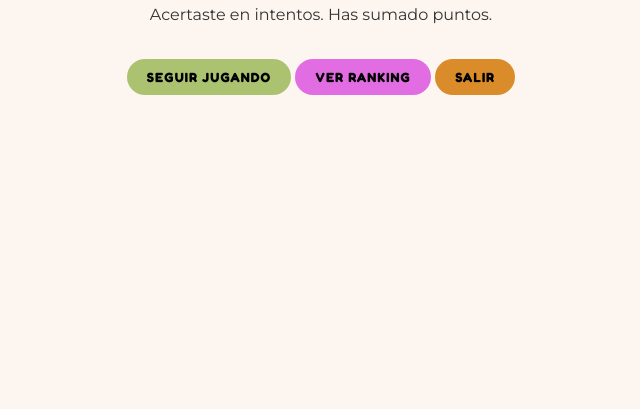
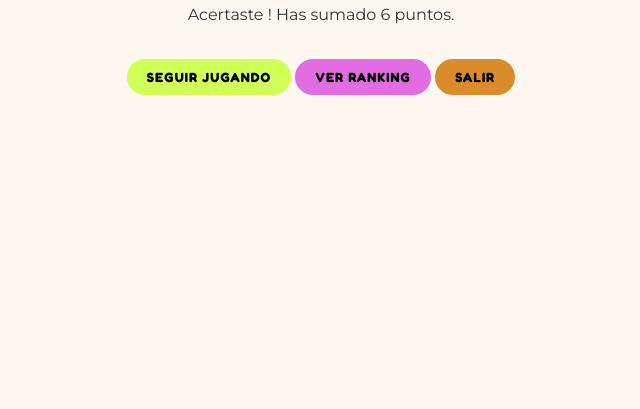
Before and after one commit to PioIX/2025---TPIN-1---G10, a plain HTML site: page Front/index4.html in a window 1280 px wide. Shown: the part 391-800 px from the top of the page, without its empty margins (319-959 px from the left). Drawn offline with Linux system fonts and the light colour scheme.

Commit message:
TERMINADO!!!!!!!!!!!!1

```diff
--- a/Front/admin.css
+++ b/Front/admin.css
@@ -2,7 +2,7 @@ body {
   margin: 0;
   padding: 0;
   font-family: 'Montserrat', sans-serif;
-  background-color: #fef6f1;
+   background-color: #fef7f0;
   display: flex;
   justify-content: center;
   align-items: center;
--- a/Front/estilos.css
+++ b/Front/estilos.css
@@ -2,7 +2,7 @@ body {
   margin: 0;
   padding: 0;
   font-family: Arial, sans-serif;
-  background-color: #fdfaf7;
+  background-color: #fef7f0;
   display: flex;
   justify-content: center;
   align-items: center;
--- a/Front/estilos3.css
+++ b/Front/estilos3.css
@@ -1,6 +1,6 @@
 body {
   font-family: "Montserrat", sans-serif;
-  background-color: #fdfaf7;
+   background-color: #fef7f0;
   margin: 0;
   padding: 40px;
   height: 100vh;
--- a/Front/estilos4.css
+++ b/Front/estilos4.css
@@ -1,7 +1,7 @@
 body {
   margin: 0;
   padding: 0;
-  background-color: #fdf5ef;
+   background-color: #fef7f0;
   display: flex;
   justify-content: center;
   align-items: center;
@@ -33,7 +33,7 @@ p {
     display: inline-block;
     margin-top: 5px;
     padding: 10px 20px;
-    background-color: #abc270;
+    background-color:#d0ff57;
     color: black;
     font-weight: bold;
     text-decoration: none;
--- a/Front/estilos5.css
+++ b/Front/estilos5.css
@@ -1,7 +1,7 @@
 body {
   margin: 0;
   padding: 0;
-  background-color: #fdf5ef;
+  background-color: #fef7f0;
   display: flex;
   justify-content: center;
   align-items: center;
@@ -33,7 +33,7 @@ p {
     display: inline-block;
     margin-top: 5px;
     padding: 10px 20px;
-    background-color: #abc270;
+    background-color:#d0ff57;
     color: black;
     font-weight: bold;
     text-decoration: none;
--- a/Front/index.js
+++ b/Front/index.js
@@ -175,6 +175,12 @@ function mostrarGuiones() {
     document.getElementById('guiones').textContent = letrasAdivinadas.join(' ');
 }
 
+function actualizarImagenAhorcado() {
+    const img = document.getElementById("imagen-ahorcado");
+    let imagenIndex = 6 - intentos; // Si quedan 5 intentos → imagen 1
+    img.src = `images/ahorcado${imagenIndex}.png`;
+}
+
 let letrasUsadas = [];
 
 function adivinarLetra() {
@@ -208,7 +214,9 @@ function adivinarLetra() {
             }
         }
     } else {
+        actualizarImagenAhorcado();
         intentos--;
+
     }
 
     mostrarGuiones();
--- a/Front/index4.html
+++ b/Front/index4.html
@@ -16,7 +16,7 @@
 <body>
   <div class="container">
     <h1>Bien hecho!</h1>
-    <p>Acertaste en <span id="intentos"></span> intentos. Has sumado <span id="puntos"></span> puntos.</p>
+    <p>Acertaste  <span id="intentos"></span> ! Has sumado 6<span id="puntos"></span> puntos.</p>
 
     <button class="btnverde" onclick="seguirJugando()">SEGUIR JUGANDO</button>
     <button class="btnvioleta" onclick="verRanking()">VER RANKING</button>
--- a/Front/ranking.css
+++ b/Front/ranking.css
@@ -2,7 +2,7 @@ body {
   margin: 0;
   padding: 40px 0;
   min-height: 100vh;
-  background-color: #fef7f0;
+   background-color: #fef7f0;
   font-family: "Fredoka", sans-serif;
   display: flex;
   justify-content: center;
```
Also changed, not shown: Front/index3.html (+1 -1 lines), Front/images/ahorcado0.png (added), Front/images/ahorcado1.png (added), Front/images/ahorcado2.png (added), Front/images/ahorcado3.png (added), Front/images/ahorcado4.png (added), Front/images/ahorcado5.png (added).
